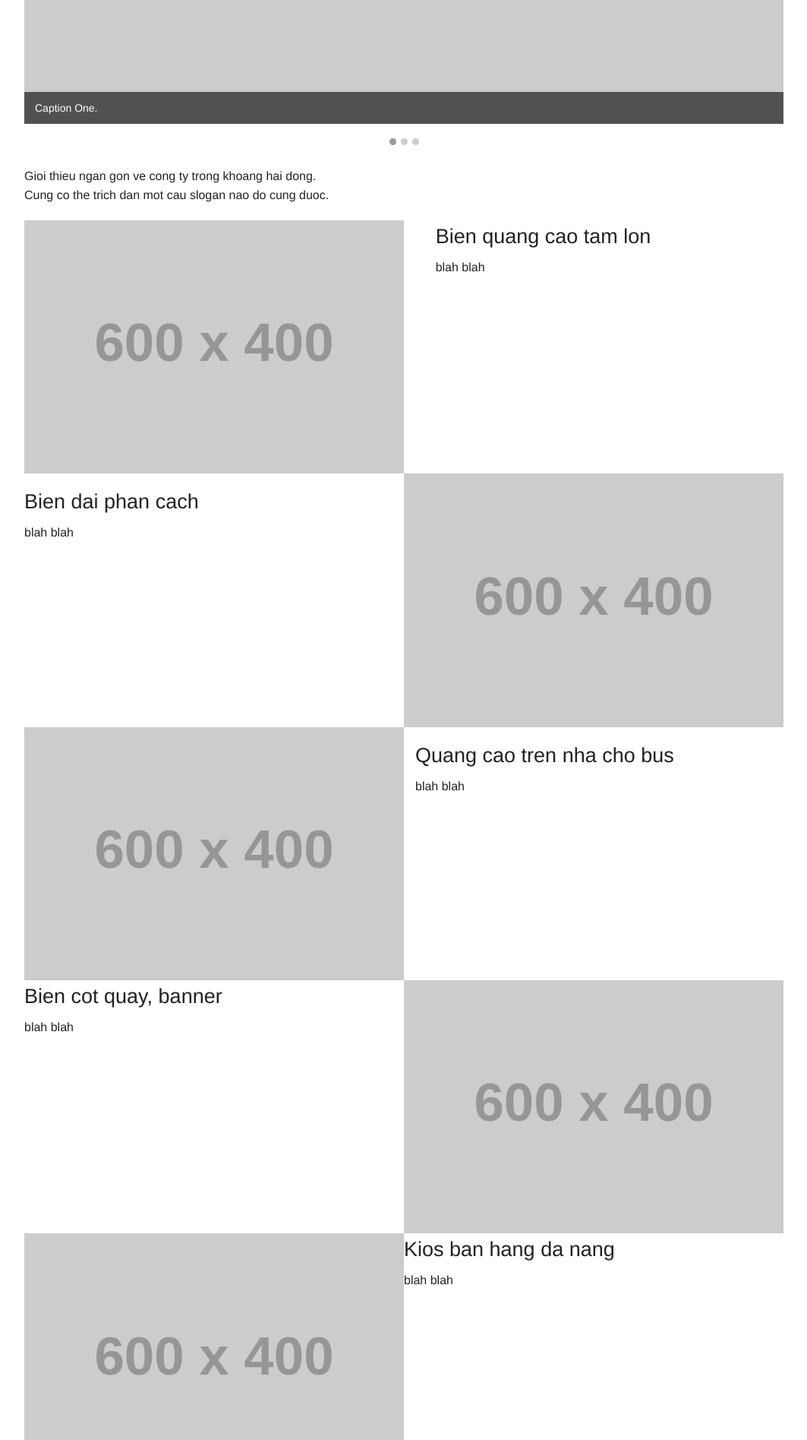
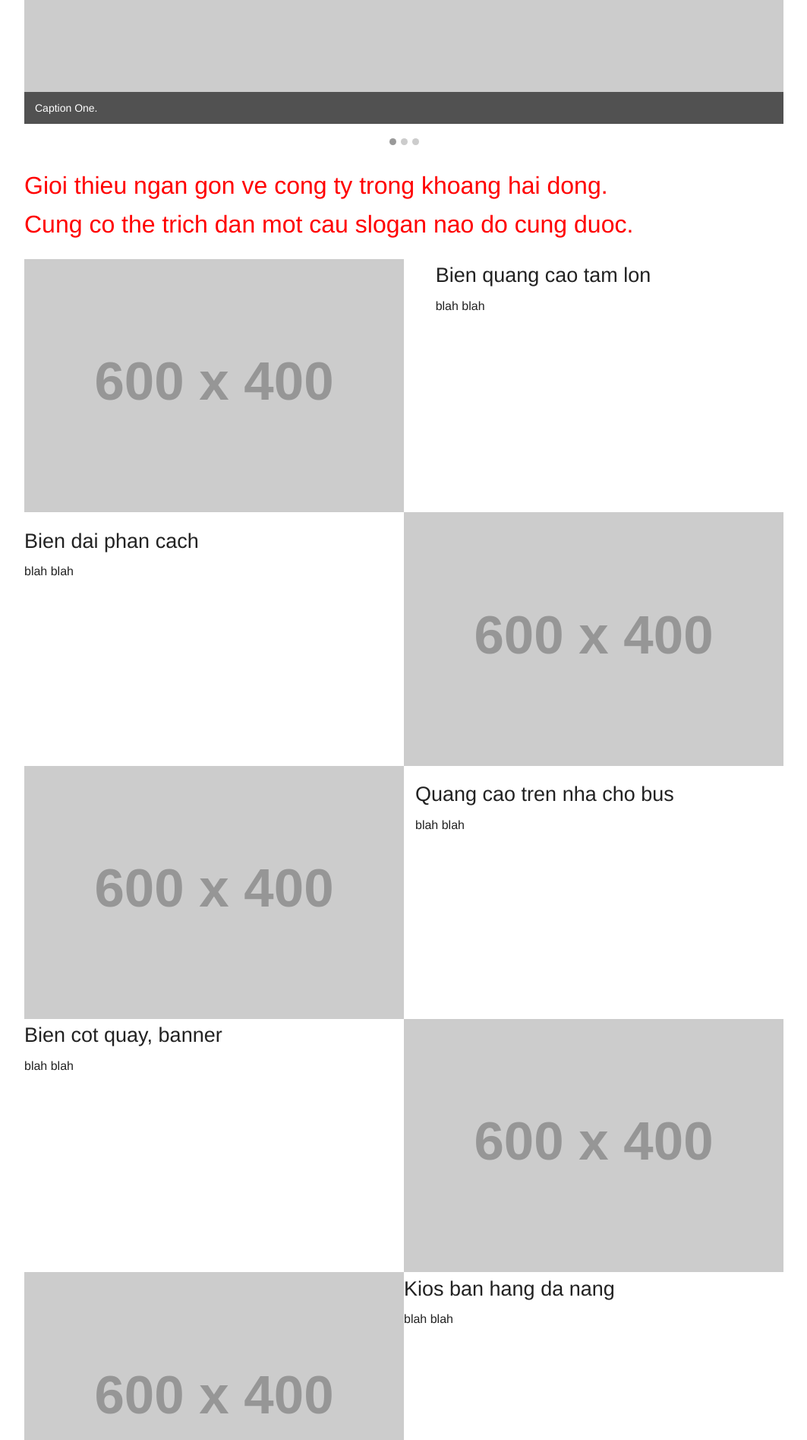
Before and after one commit to haviet/static-on-foundation, a Jekyll site: the page built from index.html, in a window 1280 px wide. Shown: the part 427-2322 px from the top of the page at 76% size, without its empty margins (108-1171 px from the left). Built offline with Jekyll 4.4.1, drawn with Linux system fonts in a browser that asks for light colours.

Commit message:
Update custom.css

```diff
--- a/css/custom.css
+++ b/css/custom.css
@@ -2,4 +2,7 @@
 nav {margin-top: 2em;}
 img.hvlogo {width: 280px; margin-left: -0.2em;}
 
+p.introtext {text-align:center;}
+p.bigtext {font-size:2em; color:red;}
+
 div.home-left-content {padding: 0 2em; }
```
